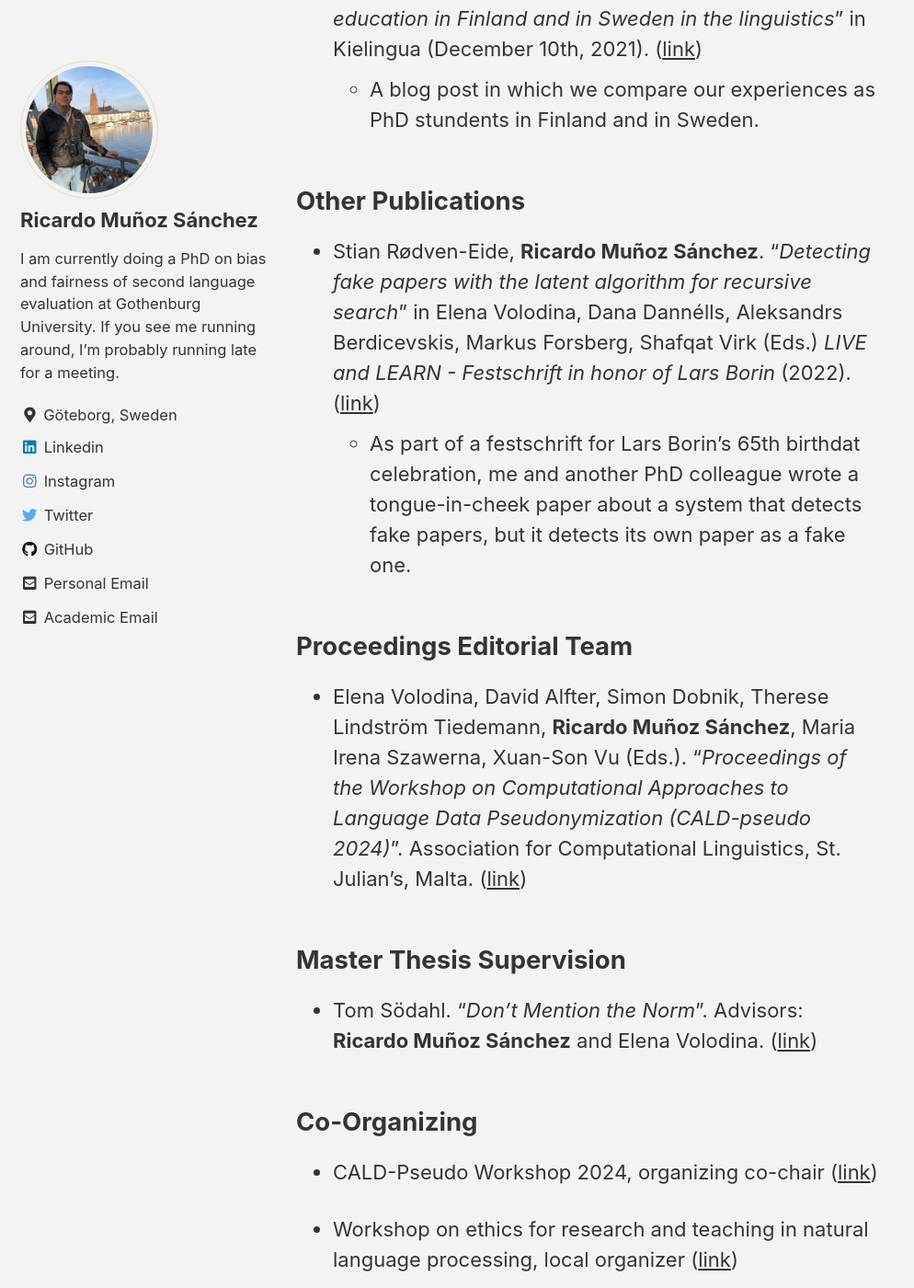
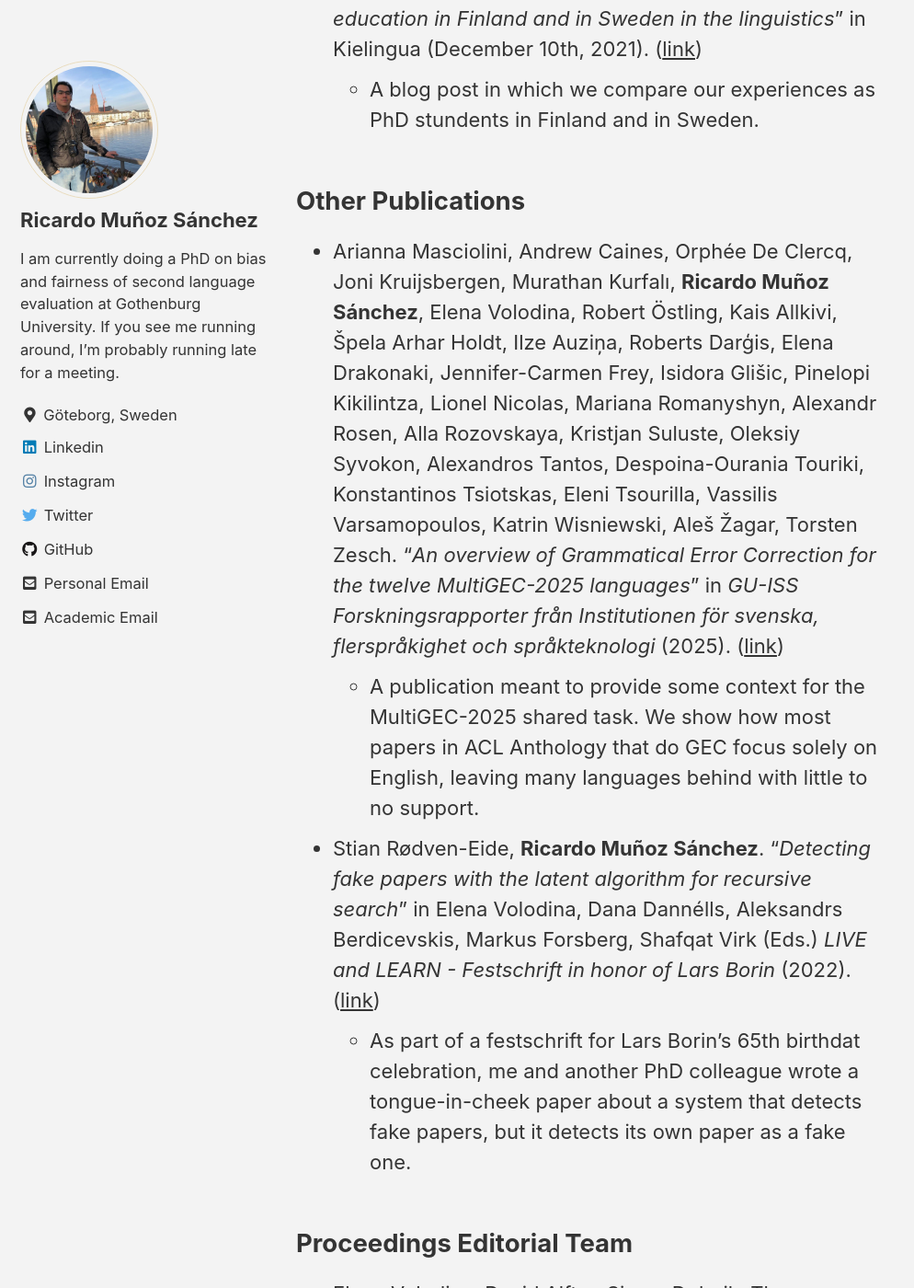
Before and after one commit to rimusa/rimusa.github.io, a Jekyll site: the page built from docs/_pages/research.md, in a window 1280 px wide and 1400 px high, scrolled down 3712 px. Shown: the whole window at 92% size, without its empty margins (0-994 px from the left). Built offline with Jekyll 4.4.1, drawn with Linux system fonts in a browser that asks for light colours; cached includes are drawn as plain includes.

Commit message:
Added the MultiGEC literature review

```diff
--- a/docs/_pages/research.md
+++ b/docs/_pages/research.md
@@ -72,6 +72,9 @@ You can see the talks and presentations I've given [here](../talks).
 
 ## Other Publications
 
+- Arianna Masciolini, Andrew Caines, Orphée De Clercq, Joni Kruijsbergen, Murathan Kurfalı, **Ricardo Muñoz Sánchez**, Elena Volodina, Robert Östling, Kais Allkivi, Špela Arhar Holdt, Ilze Auzin̦a, Roberts Darģis, Elena Drakonaki, Jennifer-Carmen Frey, Isidora Glišic, Pinelopi Kikilintza, Lionel Nicolas, Mariana Romanyshyn, Alexandr Rosen, Alla Rozovskaya, Kristjan Suluste, Oleksiy Syvokon, Alexandros Tantos, Despoina-Ourania Touriki, Konstantinos Tsiotskas, Eleni Tsourilla, Vassilis Varsamopoulos, Katrin Wisniewski, Aleš Žagar, Torsten Zesch. "_An overview of Grammatical Error Correction for the twelve MultiGEC-2025 languages_" in _GU-ISS Forskningsrapporter från Institutionen för svenska, flerspråkighet och språkteknologi_ (2025). ([link](https://gupea.ub.gu.se/handle/2077/84800))
+    - A publication meant to provide some context for the MultiGEC-2025 shared task. We show how most papers in ACL Anthology that do GEC focus solely on English, leaving many languages behind with little to no support.
+
 - Stian Rødven-Eide, **Ricardo Muñoz Sánchez**. "_Detecting fake papers with the latent algorithm for recursive search_" in Elena Volodina, Dana Dannélls, Aleksandrs Berdicevskis, Markus Forsberg, Shafqat Virk (Eds.) _LIVE and LEARN - Festschrift in honor of Lars Borin_ (2022). ([link](https://gupea.ub.gu.se/handle/2077/74254))
     - As part of a festschrift for Lars Borin's 65th birthdat celebration, me and another PhD colleague wrote a tongue-in-cheek paper about a system that detects fake papers, but it detects its own paper as a fake one.
 
```
